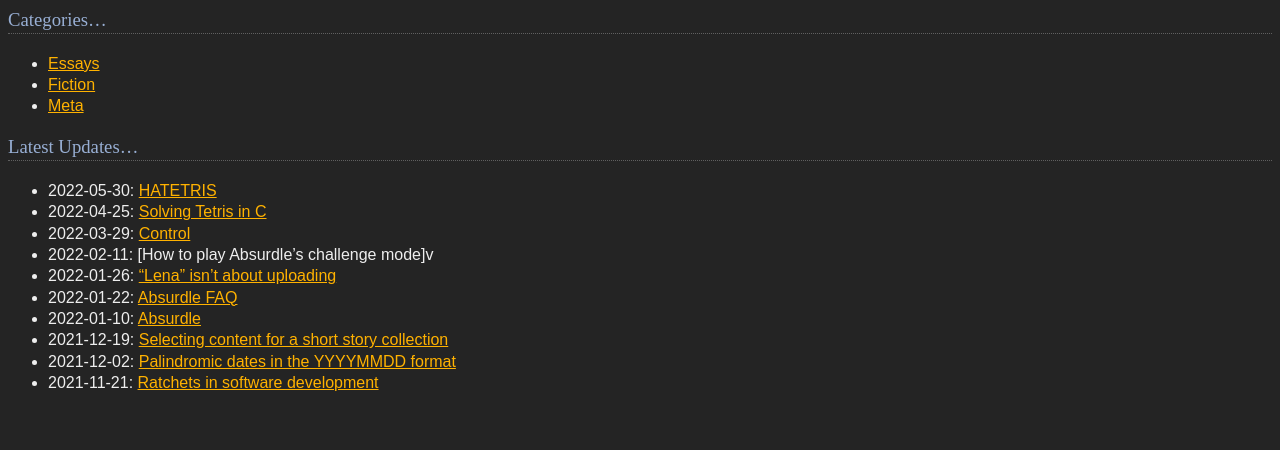
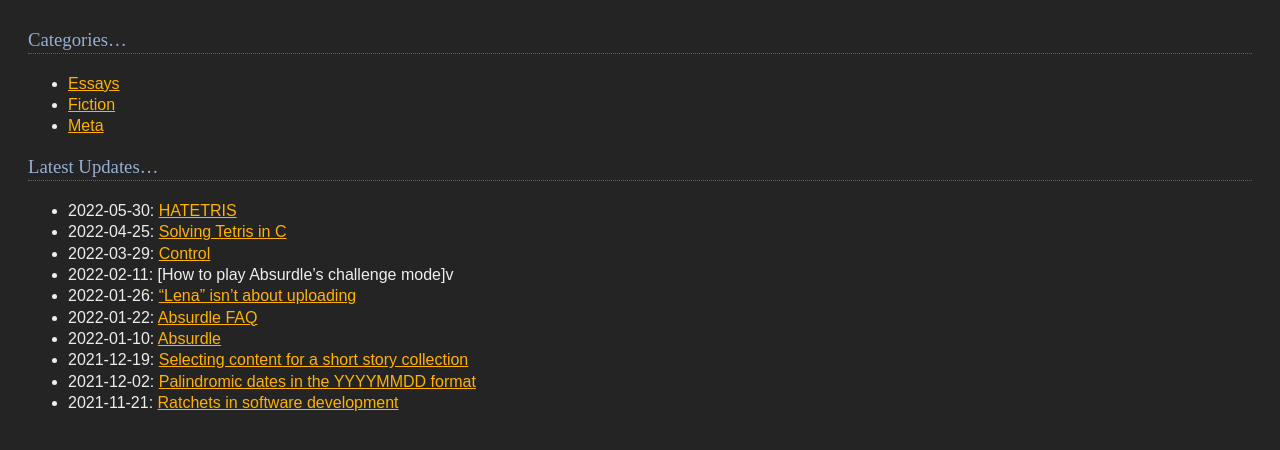
Before and after one commit to dmkgll/dmkgll, a Jekyll site: the page built from index.md, in a window 1280 px wide. Shown: the top 450 px of the page. Built offline with Jekyll 4.4.1, drawn with Linux system fonts in a browser that asks for light colours; our own code applies the rules of GitHub Pages for plain Markdown files.

Commit message:
Update default.html

```diff
--- a/_layouts/default.html
+++ b/_layouts/default.html
@@ -1,6 +1,6 @@
 <html>
   <head>
-    <style>body{font-family:sans-serif;color:#eeeeee;background:#242424;line-height: 1.3333;h1,h2,h3,h4,h5,h6{color:#98afd4;border-bottom:.0625rem dotted #606060;font-family:helvetica-neue;font-weight:500;margin:margin: 2rem 0 1rem;}h4{color:#75a7f2;border-bottom:none;}a{color:#ffb200;}a:visited{#ffb200;}</style>
+    <style>body{padding:20px;font-family:sans-serif;color:#eeeeee;background:#242424;line-height: 1.3333;}h1,h2,h3,h4,h5,h6{color:#98afd4;border-bottom:.0625rem dotted #606060;font-family:helvetica-neue;font-weight:500;margin:margin: 2rem 0 1rem;}h4{color:#75a7f2;border-bottom:none;}a{color:#ffb200;}a:visited{#ffb200;}</style>
   </head>
   <body>
     <article>
```
